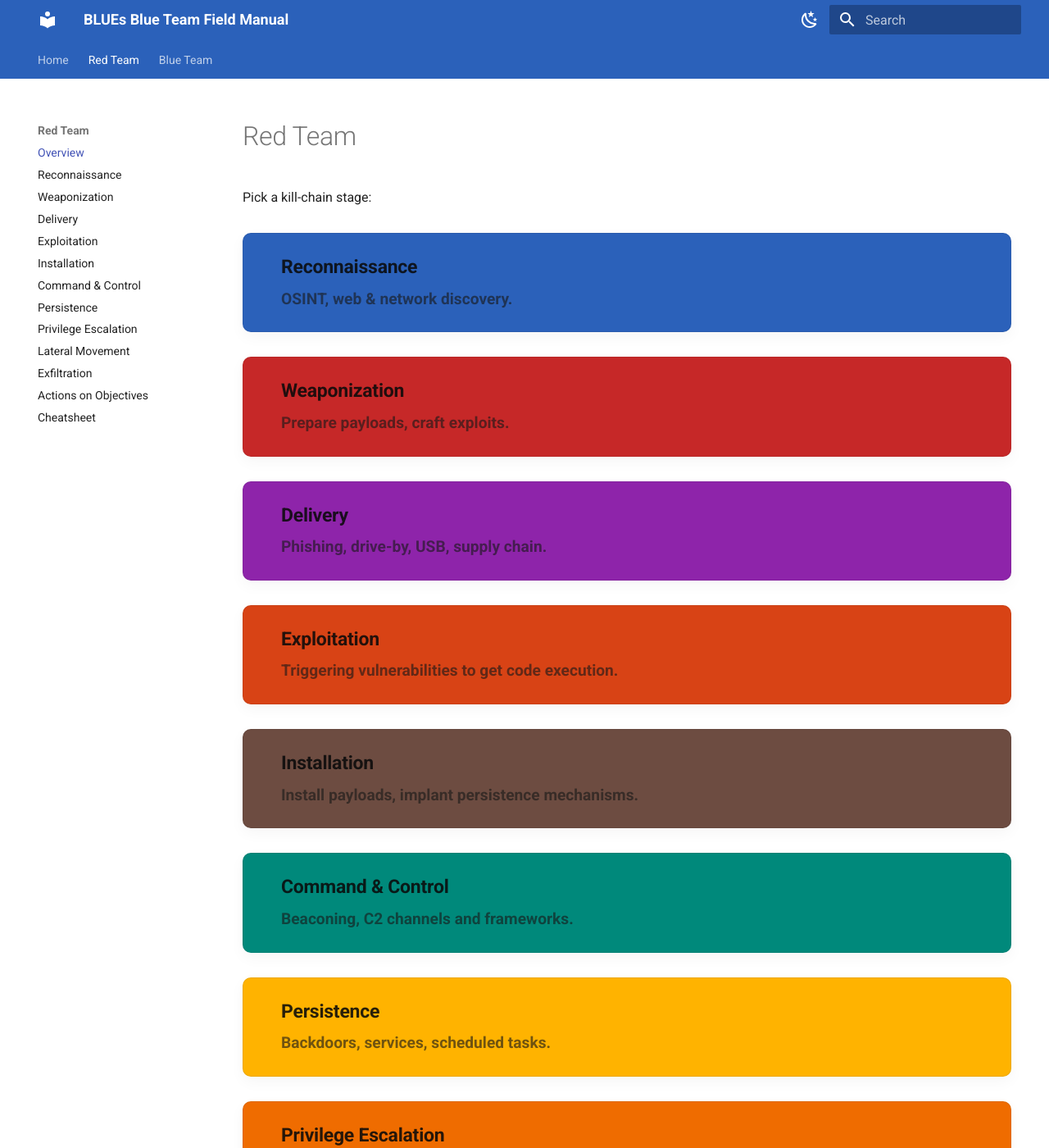
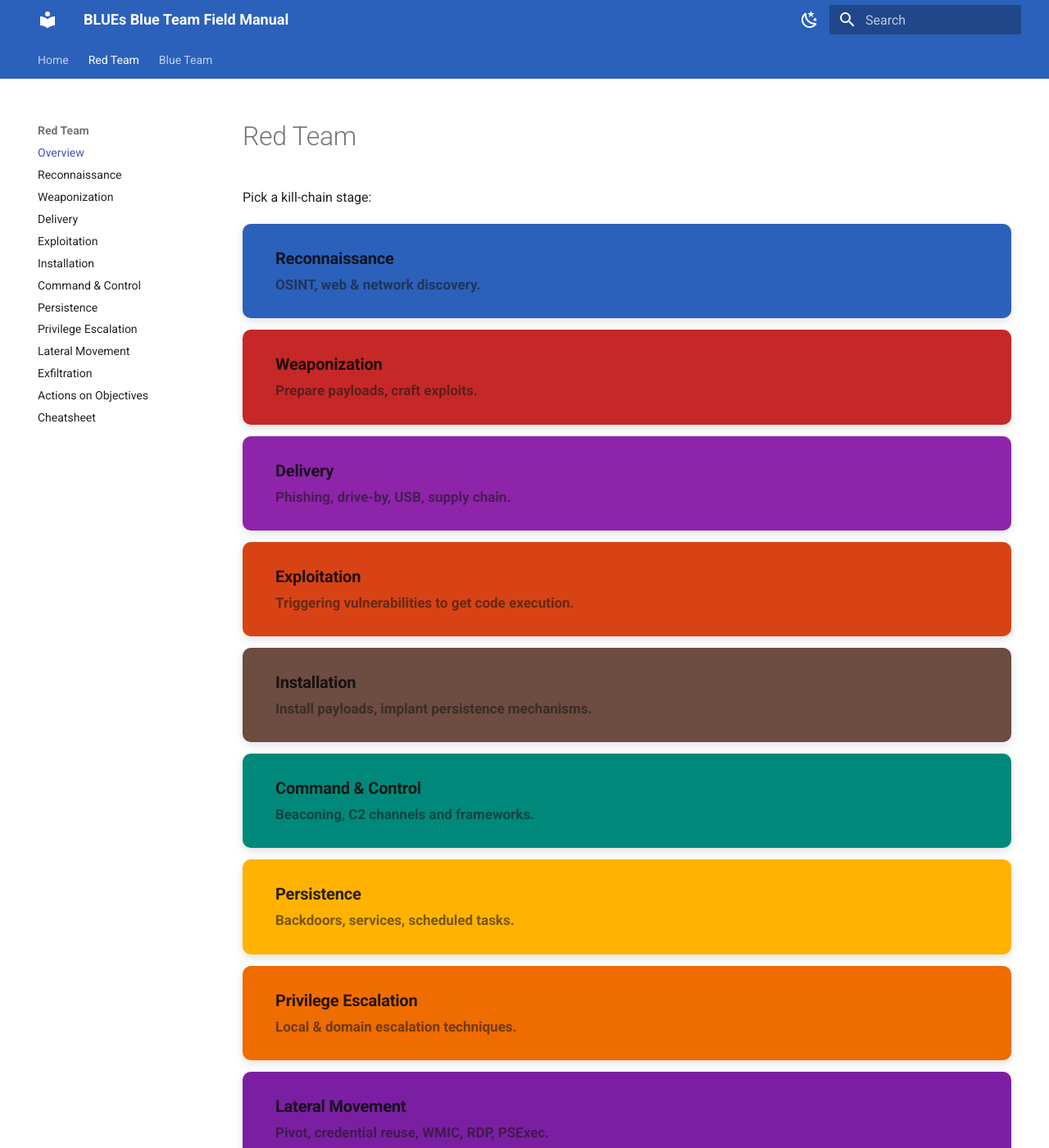
Before and after one commit to BLUE-ps1/BLUES-Blue-Team-Field-Manual, an MkDocs documentation site: the page built from docs/red-team/index.md, in a window 1280 px wide and 1400 px high. Shown: the whole window at 82% size. Built offline with MkDocs 1.6.1 and Material for MkDocs 9.7.7, drawn with Linux system fonts in a browser that asks for light colours.

Commit message:
Update extra.css

```diff
--- a/docs/assets/extra.css
+++ b/docs/assets/extra.css
@@ -255,15 +255,50 @@
   box-shadow: 0 6px 18px rgba(0,0,0,0.2);
 }
 
-/* Per-stage full background colours */
-.kc-recon        { background-color: #2B61BA !important; }
-.kc-weaponize    { background-color: #c62828 !important; }
-.kc-delivery     { background-color: #8e24aa !important; }
-.kc-exploitation { background-color: #d84315 !important; }
-.kc-install      { background-color: #6d4c41 !important; }
-.kc-c2           { background-color: #00897b !important; }
-.kc-persistence  { background-color: #ffb300 !important; }
-.kc-privesc      { background-color: #ef6c00 !important; }
-.kc-lateral      { background-color: #7b1fa2 !important; }
-.kc-exfil        { background-color: #c2185b !important; }
-.kc-actions      { background-color: #37474f !important; }
+/* === FINAL OVERRIDE: compact full-width kill-chain buttons === */
+.killchain-list {
+  display: flex !important;
+  flex-direction: column !important;
+  gap: 6px !important;             /* smaller gaps */
+  margin: .4rem 0 1rem !important;
+  max-width: 980px !important;
+}
+
+.kc-bar {
+  display: flex !important;
+  align-items: center !important;
+  gap: 12px !important;
+  padding: .45rem .9rem !important;  /* smaller padding */
+  margin: .2rem 0 !important;        /* tighter vertical spacing */
+  border-radius: 10px !important;
+  text-decoration: none !important;
+  color: #fff !important;
+  font-weight: 600 !important;
+  box-shadow: 0 4px 12px rgba(0,0,0,.12) !important;
+  border: none !important;
+  background: #2B61BA !important;    /* default (overridden per stage below) */
+  min-height: auto !important;       /* kill tall default */
+}
+
+/* hide the old stripe element now that the whole bar is colored */
+.kc-bar-left { display: none !important; }
+
+/* text sizes (smaller) */
+.kc-bar-content h3 { margin: 0 0 .2rem 0 !important; font-size: 1rem !important; }
+.kc-bar-content p  { margin: 0 !important; font-size: .85rem !important; opacity: .95 !important; }
+
+/* subtle hover */
+.kc-bar:hover { transform: translateY(-2px) !important; box-shadow: 0 8px 20px rgba(0,0,0,.18) !important; }
+
+/* per-stage full backgrounds */
+.kc-recon        { background: #2B61BA !important; }
+.kc-weaponize    { background: #c62828 !important; }
+.kc-delivery     { background: #8e24aa !important; }
+.kc-exploitation { background: #d84315 !important; }
+.kc-install      { background: #6d4c41 !important; }
+.kc-c2           { background: #00897b !important; }
+.kc-persistence  { background: #ffb300 !important; color:#222 !important; } /* yellow → dark text for contrast */
+.kc-privesc      { background: #ef6c00 !important; }
+.kc-lateral      { background: #7b1fa2 !important; }
+.kc-exfil        { background: #c2185b !important; }
+.kc-actions      { background: #37474f !important; }
```
